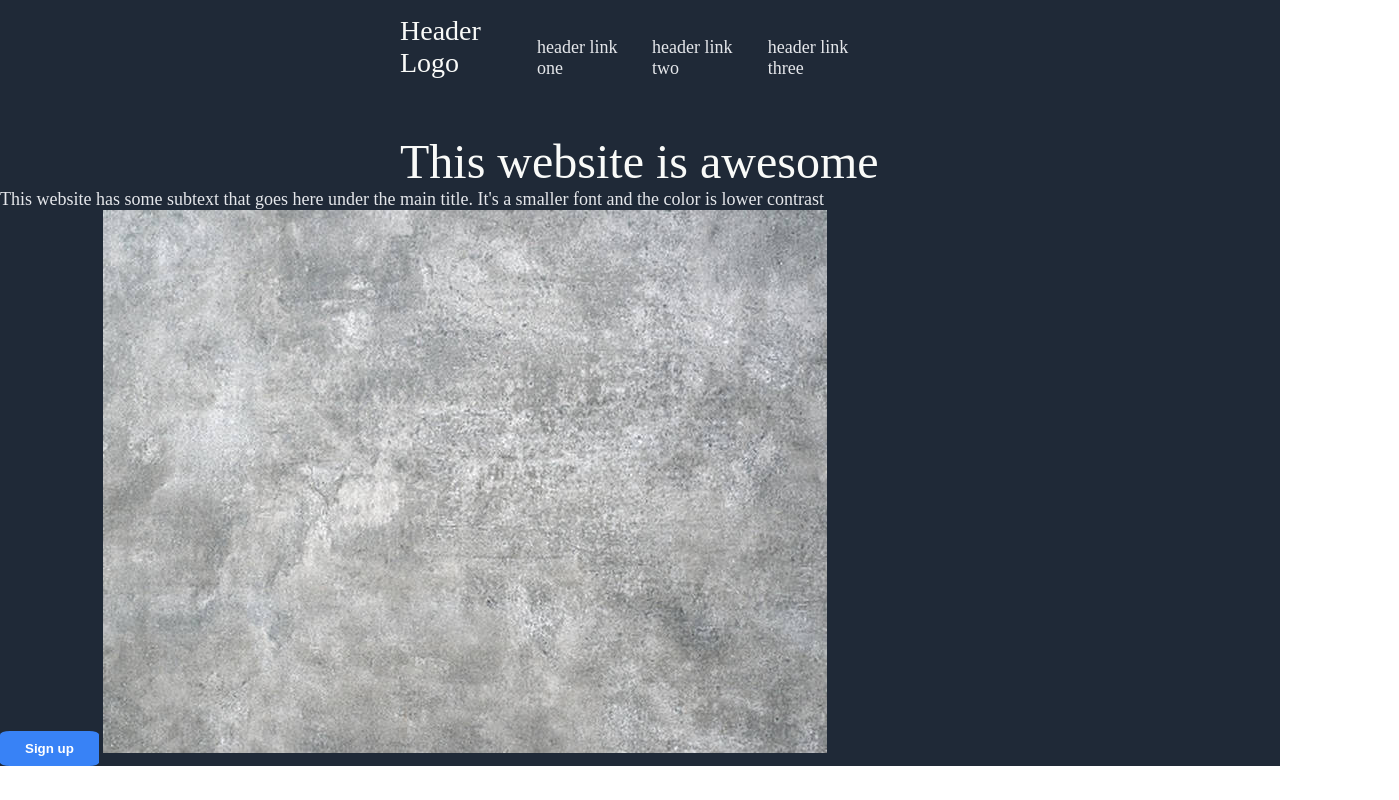
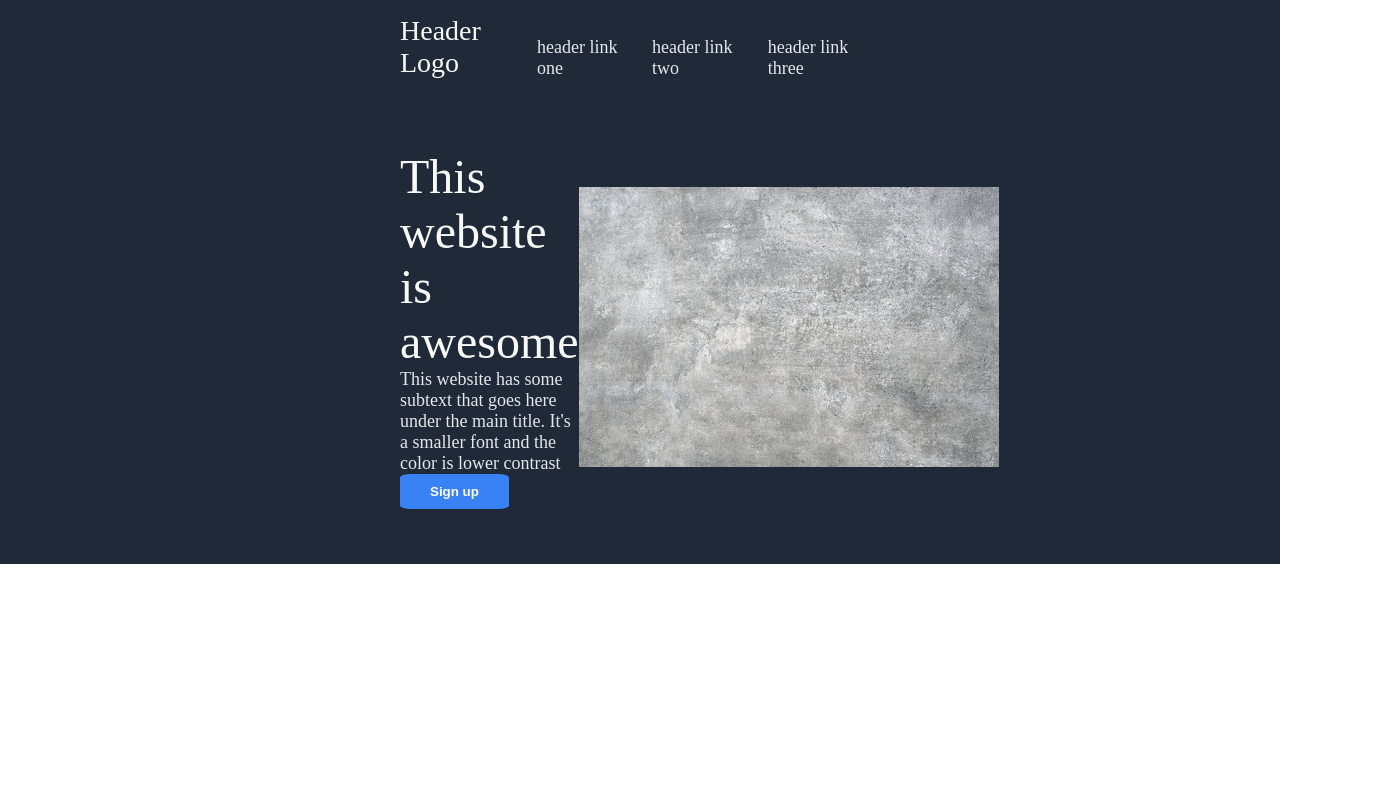
Before and after one commit to Pasxtsit/landing-page, a plain HTML site: page index.html in a window 1280 px wide. Shown: the whole page, 1399 px wide, since content can reach past the window. Drawn offline with Linux system fonts and the light colour scheme.

Commit message:
align herobox

```diff
--- a/index.html
+++ b/index.html
@@ -16,10 +16,16 @@
         <li><a href="#">header link three</a></li>
     </ul>
     </div>
-    <span class="hero-main alignX">This website is awesome</span>
+    <div class="herofull alignY">
+    <div class="herobox alignX">
+    <span class="hero-main">This website is awesome</span>
     <span class="secondary">This website has some subtext that goes here under the main title. It's a smaller font and the color is lower contrast</span>
     <button class="button">Sign up</button>
-    <img src="./images/gray.jpg" alt="an image of gray color">
+    </div>
+    <div class="alignXend">
+    <img class="imgsize" src="./images/gray.jpg" alt="an image of gray color">
+    </div>
+    </div>
 </div>
 </body>
 </html>
--- a/style.css
+++ b/style.css
@@ -35,8 +35,8 @@ color: #f9faf8;
     font-weight: 900;
     padding-top: 10px;
     padding-bottom: 10px;
-    padding-left: 25px;
-    padding-right: 25px;
+    padding-left: 30px;
+    padding-right: 30px;
     border-style: none;
 }
 .nav-bar{
@@ -51,9 +51,20 @@ justify-content: space-between;
 .alignXend{
     padding-right: 400px;
 }
-
-
 .alignY{
     padding-top: 15px;
     padding-bottom: 55px;
 }
+.herobox{
+    width: 410px;
+}
+.herofull{
+    display: flex;
+    flex-direction: row;
+    align-items: center;
+    justify-content: space-between;
+}
+.imgsize{
+    height: 280px;
+    width: 420px;
+}
```
